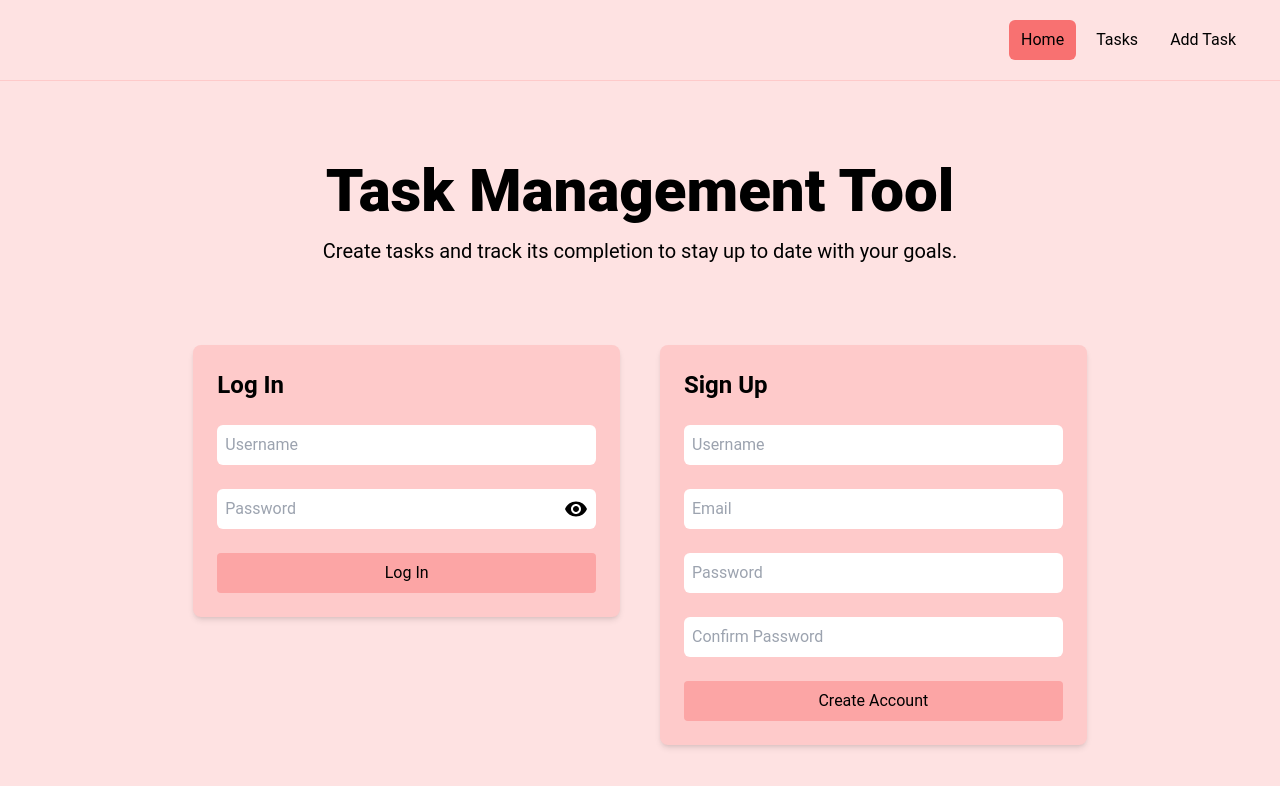
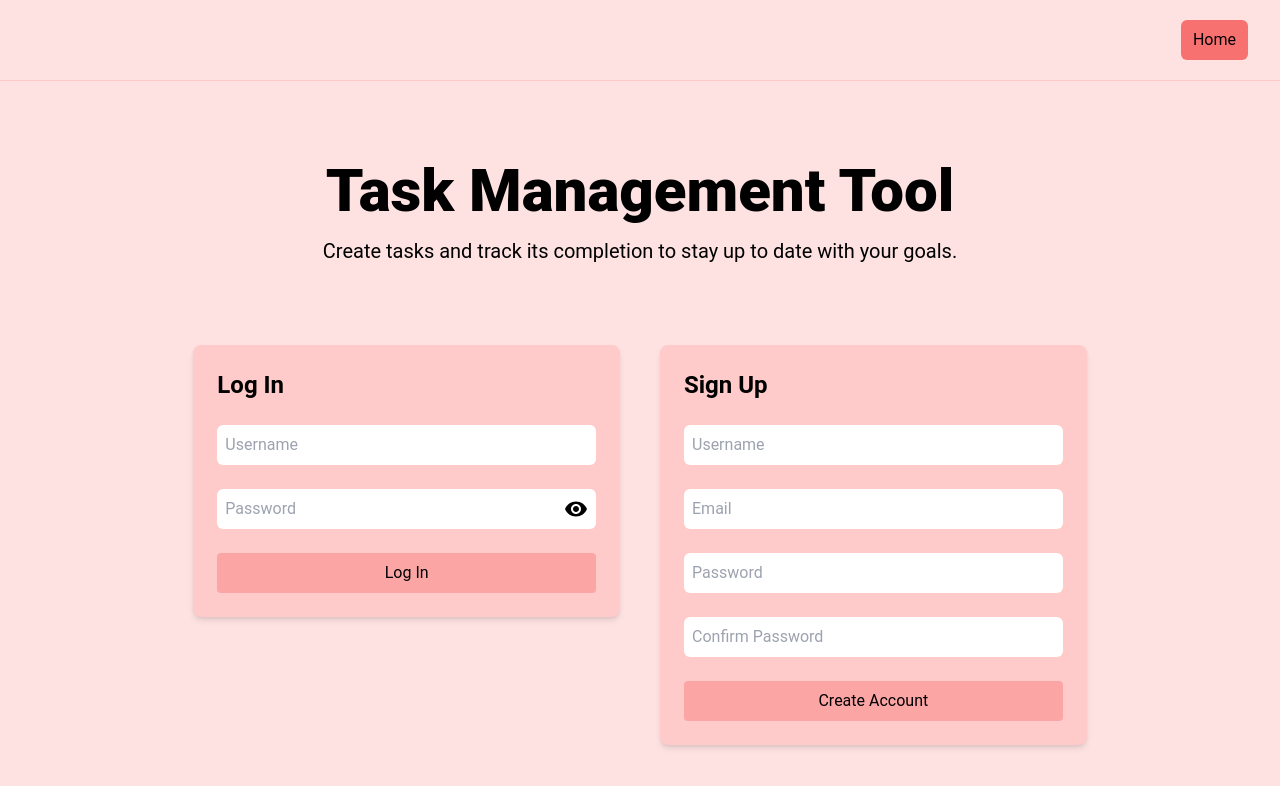
Before and after one commit to eskimosa/task_manager_fullstack_app, a React (Create React App) app in the folder frontend/task_manager/: page / in a window 1280 px wide. Shown: the top 786 px of the page. Built offline with nearby package versions, Linux system fonts and the light colour scheme.

Commit message:
added protected routes

```diff
--- a/frontend/task_manager/src/App.js
+++ b/frontend/task_manager/src/App.js
@@ -6,6 +6,7 @@ import MainLayout from "./layouts/MainLayout";
 import HomePage from "./pages/HomePage";
 import TasksPage from "./pages/TasksPage";
 import axios from "axios";
+import PrivateRoute from "./routes/PrivateRoute";
 
 
 const App = () => {
@@ -26,17 +27,14 @@ const App = () => {
 
   return (
     <Router>
+      <MainLayout />
       <Routes>
-        <Route path='/' element={<MainLayout />}>
-          <Route index element={<HomePage />} />
-          <Route path='/tasks' element={<TasksPage />} />
-          <Route path='/add-task' element={<AddTask addTaskSubmit={addTask}/>} />
-        </Route>
+        <Route path='/' element={<HomePage />} />
+        <Route path='/tasks'element={<PrivateRoute><TasksPage /></PrivateRoute>}/>
+        <Route path='/add-task' element={<PrivateRoute><AddTask addTaskSubmit={addTask} /></PrivateRoute>}/>
       </Routes>
     </Router>
-
   );
 };
 
-
 export default App;
--- a/frontend/task_manager/src/components/Navbar.jsx
+++ b/frontend/task_manager/src/components/Navbar.jsx
@@ -5,6 +5,8 @@ import axios from 'axios';
 
 const Navbar = () => {
     const username = localStorage.getItem('username');
+    const token = localStorage.getItem('access_token');
+
     const navigate = useNavigate();
 
 
@@ -27,6 +29,7 @@ const Navbar = () => {
 
     const linkClass = ({ isActive }) =>
         isActive ? 'bg-red-400 text-black hover:bg-red-300 hover:text-black rounded-md px-3 py-2' : 'text-black hover:bg-red-300 hover:text-white rounded-md px-3 py-2';
+
     return (
         <nav className="bg-red-100 border-b border-red-200">
             <div className="mx-auto max-w-7xl px-2 sm:px-6 lg:px-8">
@@ -38,17 +41,19 @@ const Navbar = () => {
                             <div className="flex space-x-2">
                                 <NavLink to="/"
                                     className={linkClass}>Home</NavLink>
+                                {token && (
+                                    <>
                                         <NavLink to="/tasks"
                                             className={linkClass}>Tasks</NavLink>
                                         <NavLink to="/add-task"
                                             className={linkClass}>Add Task</NavLink>
-                                {username && (
                                         <button
                                             onClick={handleLogout}
                                             className="text-black hover:bg-red-300 hover:text-white rounded-md px-3 py-2"
                                         >
                                             Logout
                                         </button>
+                                    </>
                                 )}
                             </div>
                         </div>
--- /dev/null
+++ b/frontend/task_manager/src/routes/PrivateRoute.jsx
@@ -0,0 +1,9 @@
+import { Navigate } from 'react-router-dom';
+
+const PrivateRoute = ({ children }) => {
+    const isAuthenticated = !!localStorage.getItem('access_token'); // Check if the user is authenticated
+
+    return isAuthenticated ? children : <Navigate to="/" replace />; // Redirect to home if not authenticated
+};
+
+export default PrivateRoute;
```
Also changed, not shown: 1 other file (tests, documents, lock files or other folders). Lines whose indentation alone changed are shown as unchanged.
